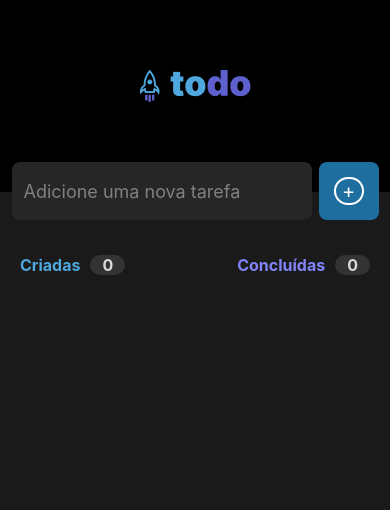
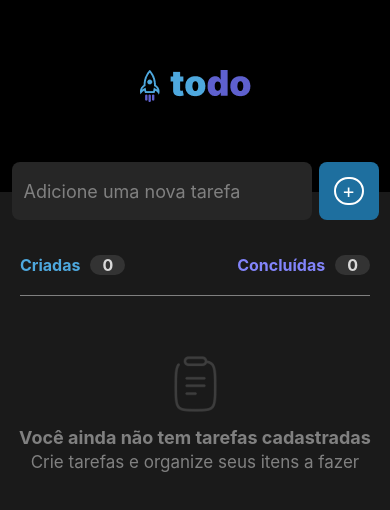
Before and after one commit to rodrigo-noschang/ignite-first-challenge-to-do-list, a React Native app: screen / in a window 390 px wide. Shown: the top 510 px of the page. Built offline with nearby package versions, Linux system fonts and the light colour scheme.

Commit message:
Done with the empty list styling

```diff
--- /dev/null
+++ b/src/components/EmptyList/index.tsx
@@ -0,0 +1,20 @@
+import { View, Text, Image } from "react-native";
+
+import clipboard from '../../assets/Clipboard.png';
+import { styles } from "./style";
+
+const EmptyList = () => {
+    return (
+        <View style = {styles.container}>
+            <Image source = {clipboard}/>
+            <Text style = {styles.firstText}>
+                Você ainda não tem tarefas cadastradas
+            </Text>
+            <Text style = {styles.secondText}>
+                Crie tarefas e organize seus itens a fazer
+            </Text>
+        </View>
+    )
+}
+
+export default EmptyList;
--- /dev/null
+++ b/src/components/EmptyList/style.ts
@@ -0,0 +1,22 @@
+import { StyleSheet } from "react-native";
+
+export const styles = StyleSheet.create({
+    container: {
+        alignItems: 'center',
+        marginTop: 60
+    },
+
+    firstText: {
+        color: '#808080',
+        fontWeight: 'bold',
+        fontSize: 18,
+        marginTop: 15
+    },
+
+    secondText: {
+        color: '#808080',
+        fontSize: 17,
+        marginTop: 4
+    }
+
+})
--- a/src/screen/Home/index.tsx
+++ b/src/screen/Home/index.tsx
@@ -7,6 +7,7 @@ import Header from "../../components/Header";
 import Input from '../../components/Input';
 import TaskCounter from '../../components/TaskCounter';
 import Task from '../../components/Task';
+import EmptyList from '../../components/EmptyList';
 
 export type TaskType = {
     id: number,
@@ -64,6 +65,11 @@ const Home = () => {
                 />
             </View>
 
+            { tasks.length === 0 ?
+            <EmptyList />
+
+            :
+
             <View style = {styles.taskListContainer}>
                 <ScrollView>
                     { tasks.map((task, index) =>
@@ -76,6 +82,7 @@ const Home = () => {
                     )}
                 </ScrollView>
             </View>
+            }
 
         </View>
 
--- a/src/screen/Home/style.ts
+++ b/src/screen/Home/style.ts
@@ -8,10 +8,14 @@ export const styles = StyleSheet.create({
     },
 
     tasksCounterContainer: {
-        paddingHorizontal: 20,
+        marginHorizontal: 20,
         flexDirection: 'row',
         justifyContent: 'space-between',
-        marginTop: 35
+        marginTop: 35,
+        borderBottomWidth: StyleSheet.hairlineWidth,
+        borderBottomStyle: 'solid',
+        borderBottomColor: '#808080',
+        paddingBottom: 20
     },
 
     taskListContainer: {
```
Also changed, not shown: src/assets/Clipboard.png (added).
